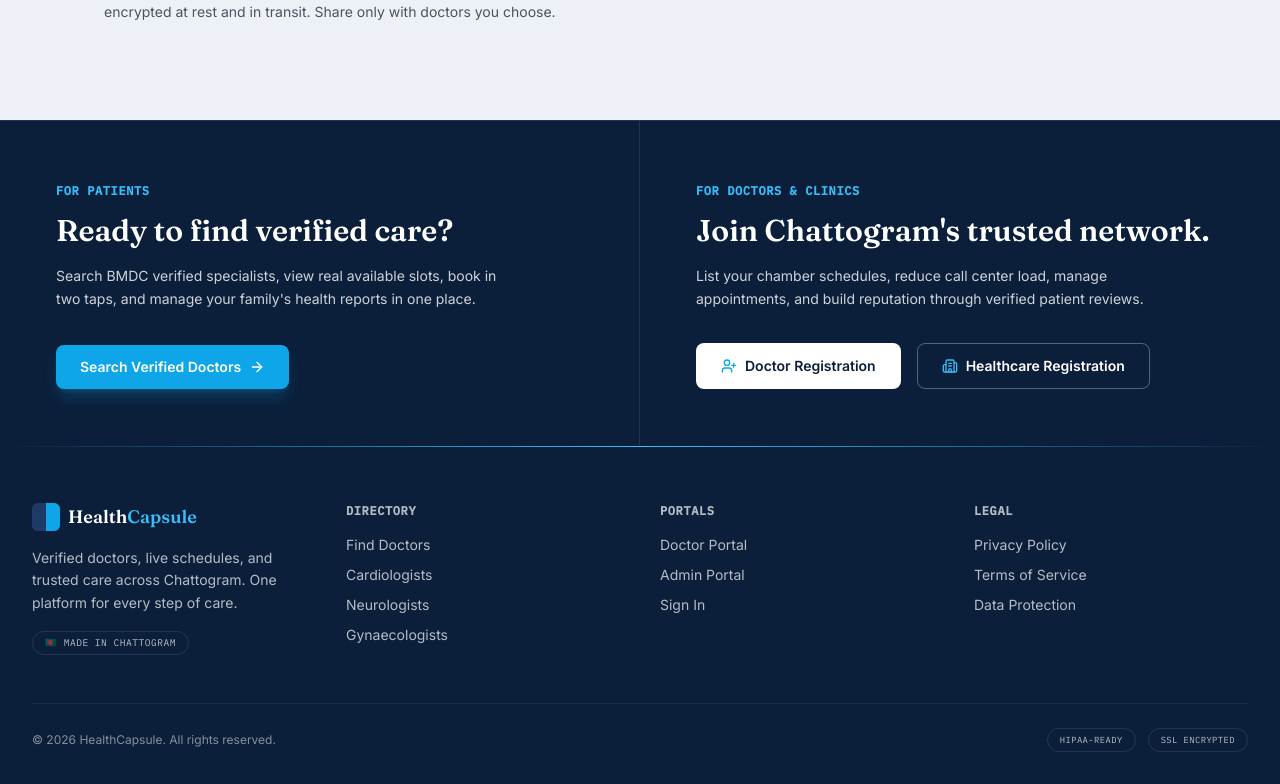
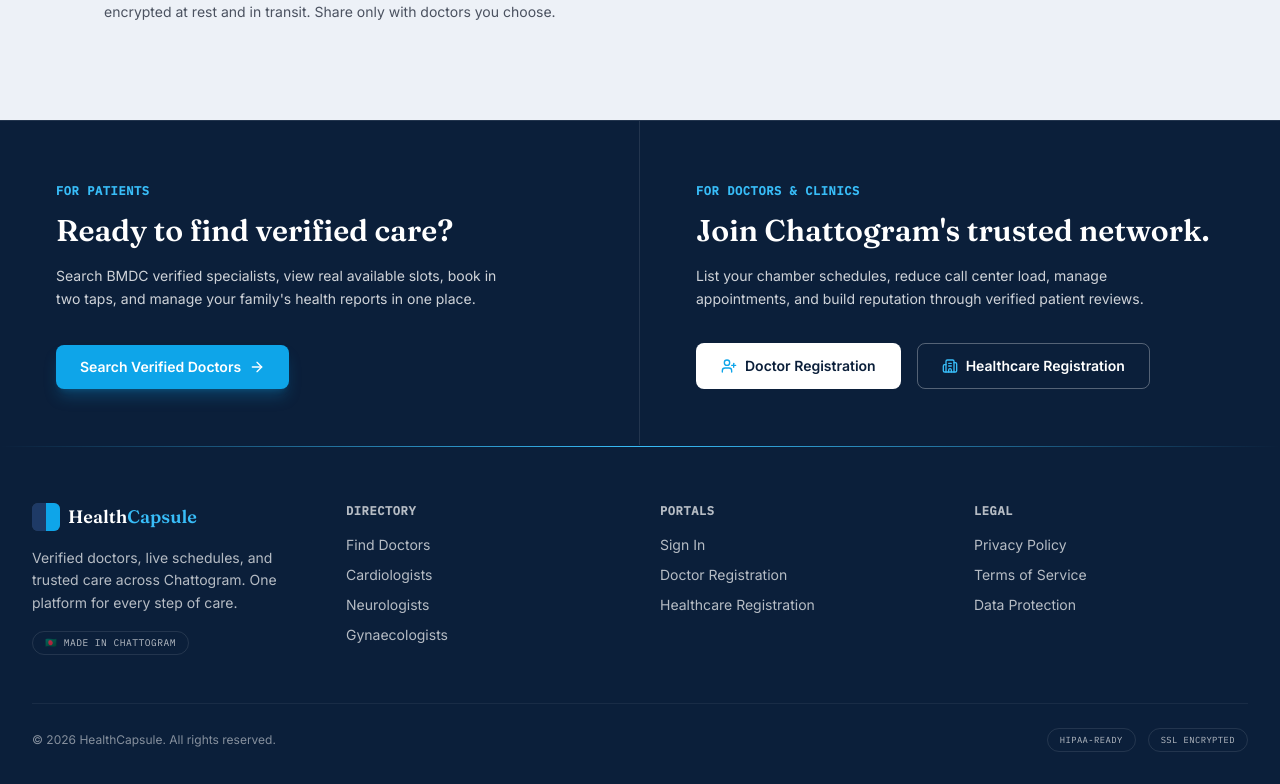
Before and after one commit to talhaff62-lgtm/HealthCapsule, a Next.js app: page / in a window 1280 px wide. Shown: the part 6843-7627 px from the top of the page. Built offline with nearby package versions, Linux system fonts and the light colour scheme; no server answers; the database is empty.

Commit message:
fix: make footer portals column auth-aware

```diff
--- a/src/components/layout/Footer.tsx
+++ b/src/components/layout/Footer.tsx
@@ -1,4 +1,5 @@
 import Link from "next/link";
+import FooterPortals from "./FooterPortals";
 
 export default function Footer() {
   const currentYear = new Date().getFullYear();
@@ -73,37 +74,7 @@ export default function Footer() {
           </div>
 
           {/* Portals column */}
-          <div>
-            <h4 className="font-mono text-xs font-semibold uppercase tracking-wider text-white/70">
-              Portals
-            </h4>
-            <ul className="mt-4 space-y-2.5 text-sm text-white/70">
-              <li>
-                <Link
-                  href="/portal/doctor"
-                  className="transition hover:text-brand-sky-bright"
-                >
-                  Doctor Portal
-                </Link>
-              </li>
-              <li>
-                <Link
-                  href="/portal/admin"
-                  className="transition hover:text-brand-sky-bright"
-                >
-                  Admin Portal
-                </Link>
-              </li>
-              <li>
-                <Link
-                  href="/login"
-                  className="transition hover:text-brand-sky-bright"
-                >
-                  Sign In
-                </Link>
-              </li>
-            </ul>
-          </div>
+          <FooterPortals />
 
           {/* Legal column */}
           <div>
--- /dev/null
+++ b/src/components/layout/FooterPortals.tsx
@@ -0,0 +1,120 @@
+"use client";
+
+import Link from "next/link";
+import { signOut, useSession } from "next-auth/react";
+
+export default function FooterPortals() {
+  const { data: session, status } = useSession();
+
+  if (status === "loading") {
+    return (
+      <div>
+        <h4 className="font-mono text-xs font-semibold uppercase tracking-wider text-white/70">
+          Portals
+        </h4>
+        <p className="mt-4 text-sm text-white/50">Loading...</p>
+      </div>
+    );
+  }
+
+  const isAuthenticated = status === "authenticated" && session?.user;
+  const role = session?.user?.role;
+
+  return (
+    <div>
+      <h4 className="font-mono text-xs font-semibold uppercase tracking-wider text-white/70">
+        Portals
+      </h4>
+      <ul className="mt-4 space-y-2.5 text-sm text-white/70">
+        {!isAuthenticated ? (
+          <>
+            <li>
+              <Link
+                href="/login"
+                className="transition hover:text-brand-sky-bright"
+              >
+                Sign In
+              </Link>
+            </li>
+            <li>
+              <Link
+                href="/register?type=doctor"
+                className="transition hover:text-brand-sky-bright"
+              >
+                Doctor Registration
+              </Link>
+            </li>
+            <li>
+              <Link
+                href="/register?type=facility"
+                className="transition hover:text-brand-sky-bright"
+              >
+                Healthcare Registration
+              </Link>
+            </li>
+          </>
+        ) : (
+          <>
+            {role === "ADMIN" && (
+              <>
+                <li>
+                  <Link
+                    href="/portal/admin"
+                    className="transition hover:text-brand-sky-bright"
+                  >
+                    Admin Portal
+                  </Link>
+                </li>
+                <li>
+                  <Link
+                    href="/portal/doctor"
+                    className="transition hover:text-brand-sky-bright"
+                  >
+                    Doctor Portal
+                  </Link>
+                </li>
+                <li>
+                  <Link
+                    href="/portal/facility"
+                    className="transition hover:text-brand-sky-bright"
+                  >
+                    Facility Portal
+                  </Link>
+                </li>
+              </>
+            )}
+            {role === "DOCTOR" && (
+              <li>
+                <Link
+                  href="/portal/doctor"
+                  className="transition hover:text-brand-sky-bright"
+                >
+                  Doctor Portal
+                </Link>
+              </li>
+            )}
+            {role === "FACILITY_ADMIN" && (
+              <li>
+                <Link
+                  href="/portal/facility"
+                  className="transition hover:text-brand-sky-bright"
+                >
+                  Facility Portal
+                </Link>
+              </li>
+            )}
+            <li>
+              <button
+                type="button"
+                onClick={() => signOut({ callbackUrl: "/" })}
+                className="transition hover:text-brand-sky-bright"
+              >
+                Sign Out
+              </button>
+            </li>
+          </>
+        )}
+      </ul>
+    </div>
+  );
+}
```
